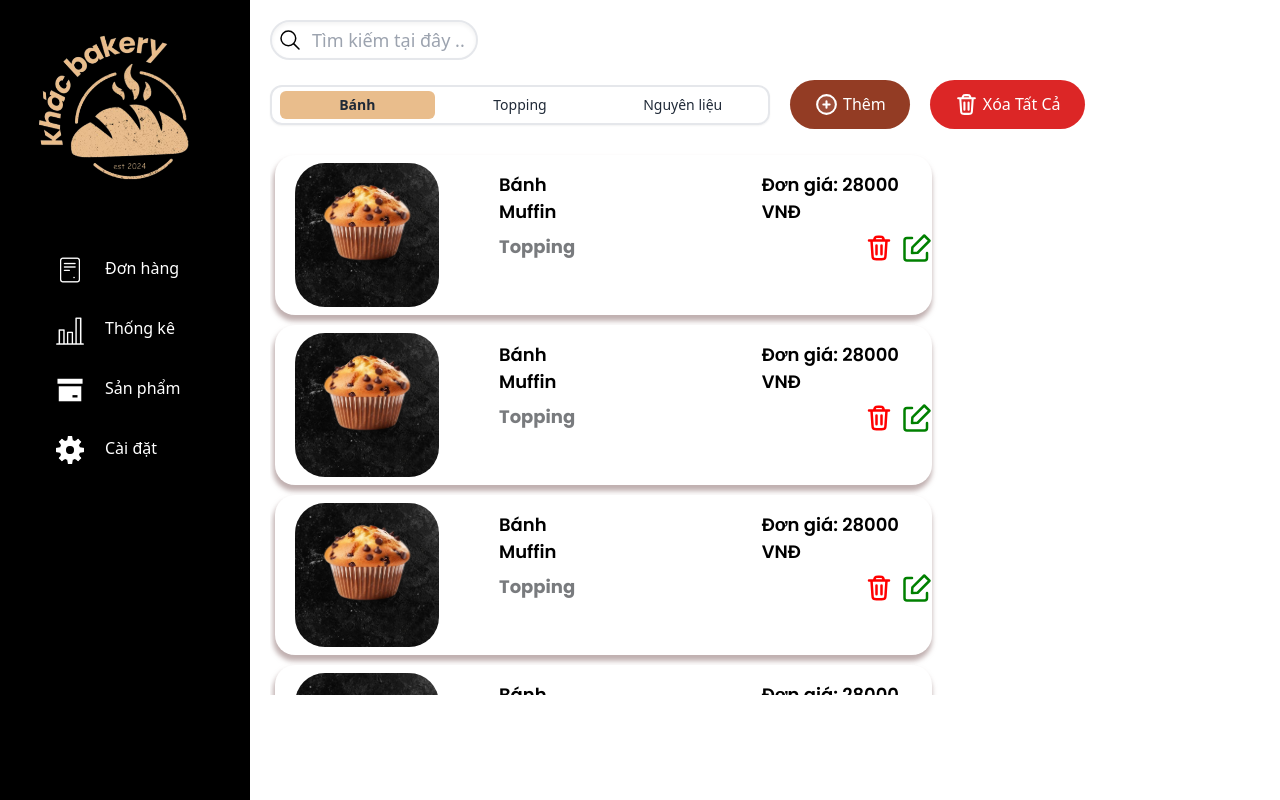
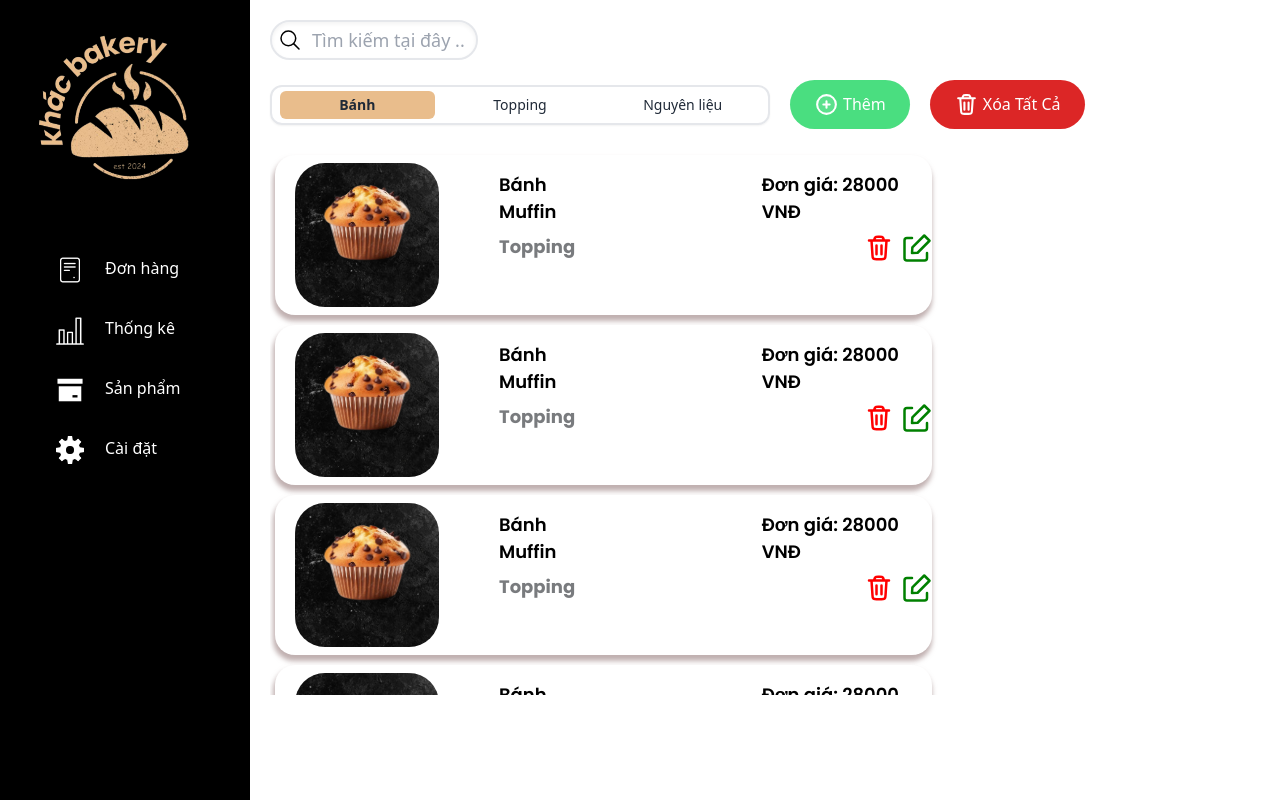
Before and after one commit to devkcng/bakery-store, a Next.js app: page /admin/manage-product in a window 1280 px wide. Built offline with nearby package versions, Linux system fonts and the light colour scheme; a web font is replaced by a local one.

Commit message:
modify: update Button component to default bgColor to empty string and remove default bgClassName

```diff
--- a/src/components/button/button.tsx
+++ b/src/components/button/button.tsx
@@ -10,11 +10,11 @@ const Button: FC<ButtonProps> = ({
   onClick,
   className = "",
   type = "button",
-  bgColor = "primary",
+  bgColor = "",
   children,
   ...restProps
 }) => {
-  let bgClassName = "bg-primary";
+  let bgClassName = "";
   switch (bgColor) {
     case "primary":
       bgClassName = "bg-primary";
```
